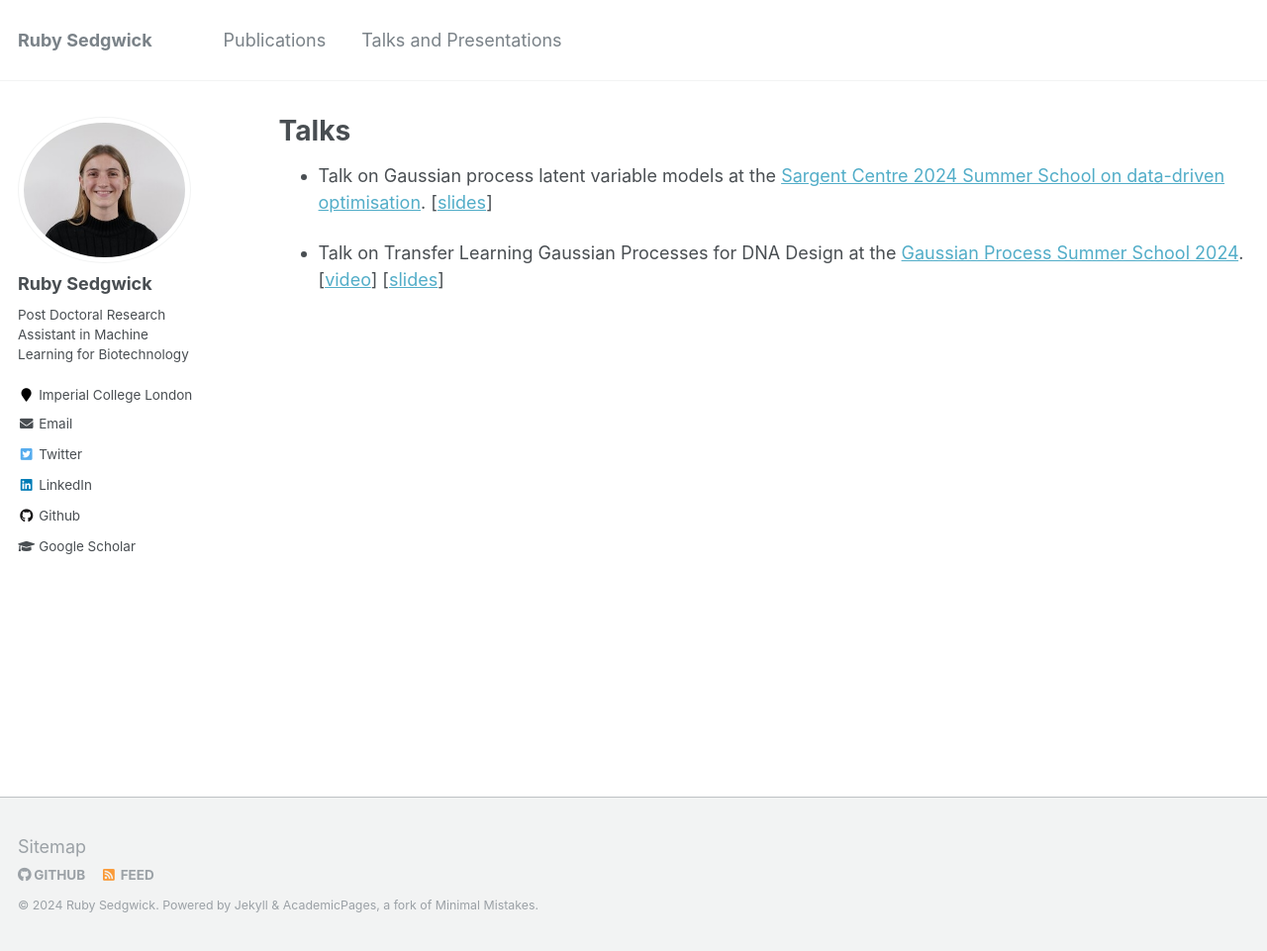
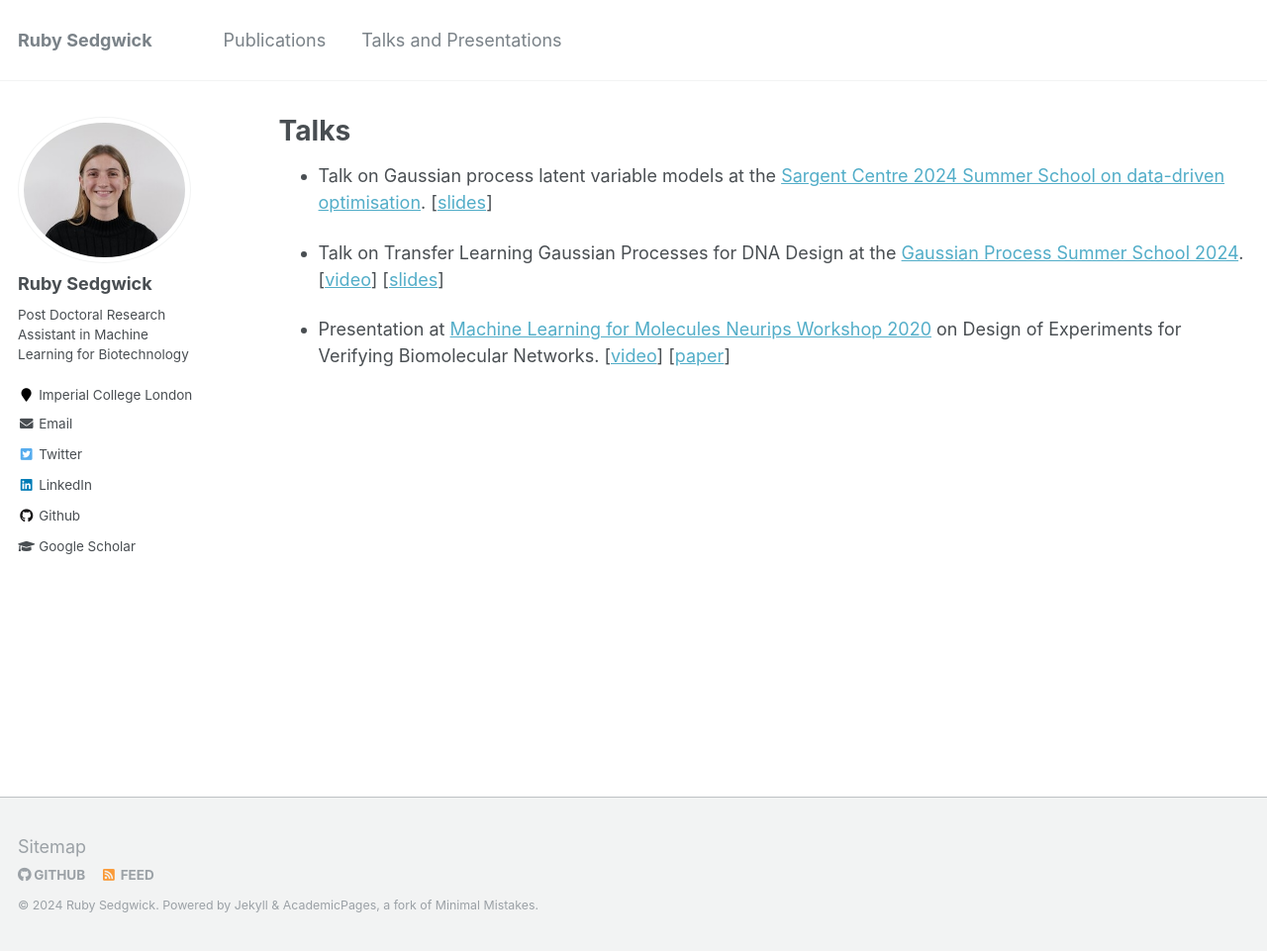
Before and after one commit to RSedgwick/rsedgwick.github.io, a Jekyll site: the page built from _pages/talks.md, in a window 1280 px wide and 961 px high. Shown: the whole window at 99% size. Built offline with Jekyll 4.4.1, drawn with Linux system fonts in a browser that asks for light colours; a script bundle is joined from its source files by our own code.

Commit message:
Update talks.md

```diff
--- a/_pages/talks.md
+++ b/_pages/talks.md
@@ -8,3 +8,5 @@ author_profile: true
 - Talk on Gaussian process latent variable models at the [Sargent Centre 2024 Summer School on data-driven optimisation](https://www.imperial.ac.uk/process-systems-engineering/courses-and-seminars/summer-school/). [<a href="_slides/GPLVM Presentation /presentation.html" title="slides">slides</a>]
 
 - Talk on Transfer Learning Gaussian Processes for DNA Design at the [Gaussian Process Summer School 2024](https://gpss.cc/gpss24/workshop.html). [[video](https://www.youtube.com/watch?list=PLZ_xn3EIbxZF-HhT99I3yIb-BdylSM3M-&v=JQOKCbVLAEg)] [[slides](https://gpss.cc/gpss24/slides/Sedgwick2024.pdf)]
+
+- Presentation at [Machine Learning for Molecules Neurips Workshop 2020](https://neurips.cc/virtual/2020/public/workshop_16136.html) on Design of Experiments for Verifying Biomolecular Networks. [[video](https://www.youtube.com/watch?v=_AlpDLbuKjg)] [[paper](https://arxiv.org/abs/2011.10575)]
```
